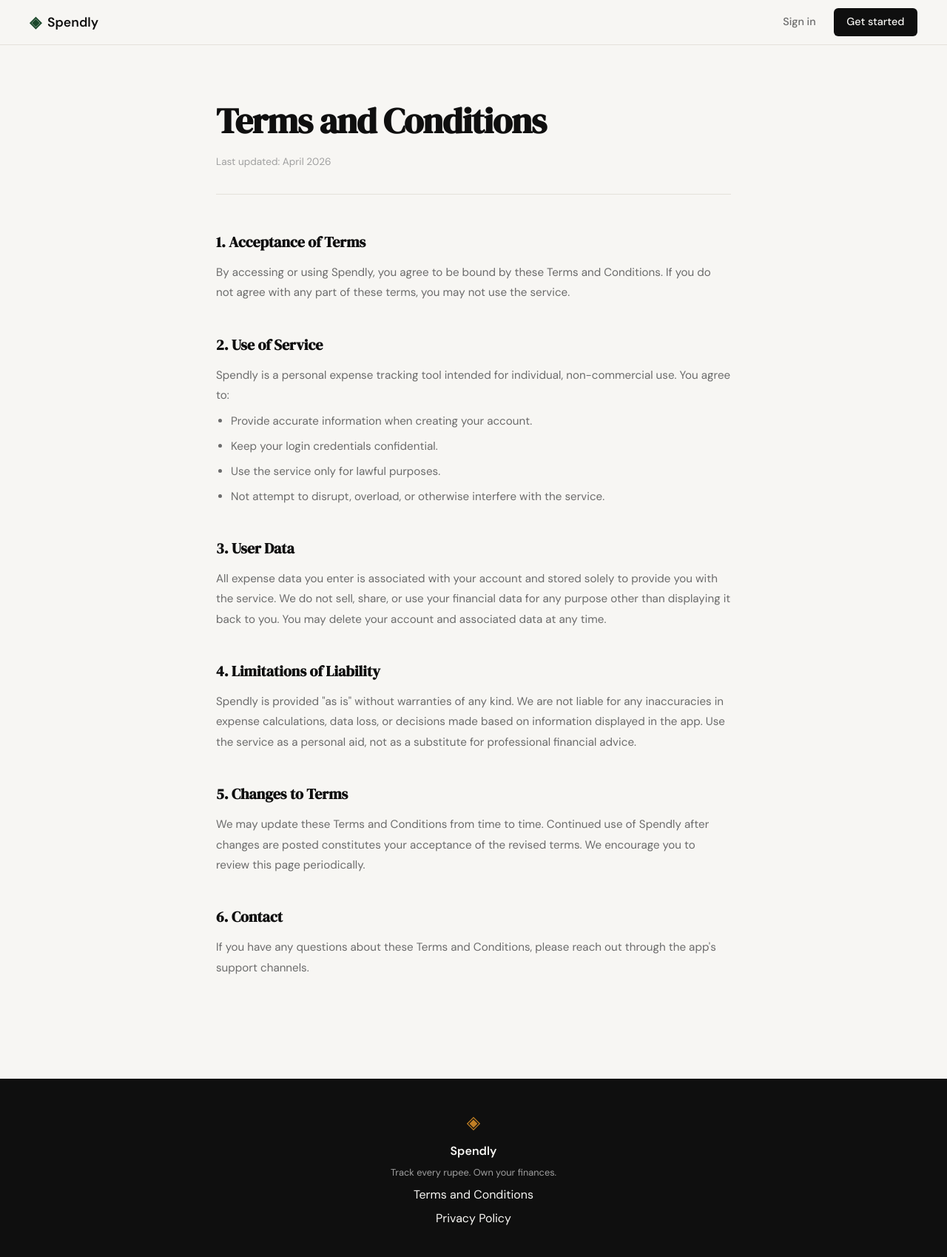
After one commit to srianant58/spendly-learning, a Flask app: page /terms in a window 1280 px wide. The commit adds this page. Shown: the whole page at 74% size. Run offline with Flask 3, Linux system fonts and the light colour scheme.

Commit message:
landing: add terms and conditions page and route

```diff
--- a/app.py
+++ b/app.py
@@ -26,6 +26,11 @@ def login():
 # Placeholder routes — students will implement these                  #
 # ------------------------------------------------------------------ #
 
+@app.route("/terms")
+def terms():
+    return render_template("terms.html")
+
+
 @app.route("/logout")
 def logout():
     return "Logout — coming in Step 3"
--- a/file.txt
+++ b/file.txt
@@ -23,7 +23,7 @@ landing.html.
 3. In @templates/landing.html, update the "Terms and Conditions"
 footer link href from "#" to "/terms".
 
-git commit -m "landing: add terms and conditions page and route”
+git commit -m "landing: add terms and conditions page and route"
 
 Do the same as you did for the Terms and Conditions page,
 but for Privacy Policy.
--- a/static/css/style.css
+++ b/static/css/style.css
@@ -508,6 +508,58 @@ a { color: inherit; text-decoration: none; }
 }
 
 /* ------------------------------------------------------------------ */
+/* Legal pages (Terms, Privacy)                                        */
+/* ------------------------------------------------------------------ */
+
+.legal-page {
+    padding: 4rem 2rem 6rem;
+    max-width: 760px;
+    margin: 0 auto;
+}
+
+.legal-title {
+    font-family: var(--font-display);
+    font-size: clamp(2rem, 4vw, 3rem);
+    color: var(--ink);
+    letter-spacing: -0.02em;
+    margin-bottom: 0.4rem;
+}
+
+.legal-updated {
+    font-size: 0.85rem;
+    color: var(--ink-faint);
+    margin-bottom: 3rem;
+    padding-bottom: 2rem;
+    border-bottom: 1px solid var(--border);
+}
+
+.legal-section {
+    margin-bottom: 2.5rem;
+}
+
+.legal-section h2 {
+    font-family: var(--font-display);
+    font-size: 1.25rem;
+    color: var(--ink);
+    margin-bottom: 0.75rem;
+}
+
+.legal-section p,
+.legal-section li {
+    font-size: 0.95rem;
+    color: var(--ink-muted);
+    line-height: 1.8;
+}
+
+.legal-section ul {
+    padding-left: 1.25rem;
+    margin-top: 0.5rem;
+    display: flex;
+    flex-direction: column;
+    gap: 0.4rem;
+}
+
+/* ------------------------------------------------------------------ */
 /* Responsive                                                          */
 /* ------------------------------------------------------------------ */
 
--- a/templates/base.html
+++ b/templates/base.html
@@ -34,7 +34,7 @@
             <span class="brand-icon">◈</span>
             <span class="footer-name">Spendly</span>
             <p class="footer-copy">Track every rupee. Own your finances.</p>
-            <a href="#">Terms and Conditions</a>
+            <a href="/terms">Terms and Conditions</a>
             <a href="#">Privacy Policy</a>
         </div>
     </footer>
--- /dev/null
+++ b/templates/terms.html
@@ -0,0 +1,50 @@
+{% extends "base.html" %}
+
+{% block title %}Terms and Conditions — Spendly{% endblock %}
+
+{% block content %}
+
+<section class="legal-page">
+    <div class="legal-inner">
+        <h1 class="legal-title">Terms and Conditions</h1>
+        <p class="legal-updated">Last updated: April 2026</p>
+
+        <div class="legal-section">
+            <h2>1. Acceptance of Terms</h2>
+            <p>By accessing or using Spendly, you agree to be bound by these Terms and Conditions. If you do not agree with any part of these terms, you may not use the service.</p>
+        </div>
+
+        <div class="legal-section">
+            <h2>2. Use of Service</h2>
+            <p>Spendly is a personal expense tracking tool intended for individual, non-commercial use. You agree to:</p>
+            <ul>
+                <li>Provide accurate information when creating your account.</li>
+                <li>Keep your login credentials confidential.</li>
+                <li>Use the service only for lawful purposes.</li>
+                <li>Not attempt to disrupt, overload, or otherwise interfere with the service.</li>
+            </ul>
+        </div>
+
+        <div class="legal-section">
+            <h2>3. User Data</h2>
+            <p>All expense data you enter is associated with your account and stored solely to provide you with the service. We do not sell, share, or use your financial data for any purpose other than displaying it back to you. You may delete your account and associated data at any time.</p>
+        </div>
+
+        <div class="legal-section">
+            <h2>4. Limitations of Liability</h2>
+            <p>Spendly is provided "as is" without warranties of any kind. We are not liable for any inaccuracies in expense calculations, data loss, or decisions made based on information displayed in the app. Use the service as a personal aid, not as a substitute for professional financial advice.</p>
+        </div>
+
+        <div class="legal-section">
+            <h2>5. Changes to Terms</h2>
+            <p>We may update these Terms and Conditions from time to time. Continued use of Spendly after changes are posted constitutes your acceptance of the revised terms. We encourage you to review this page periodically.</p>
+        </div>
+
+        <div class="legal-section">
+            <h2>6. Contact</h2>
+            <p>If you have any questions about these Terms and Conditions, please reach out through the app's support channels.</p>
+        </div>
+    </div>
+</section>
+
+{% endblock %}
```
